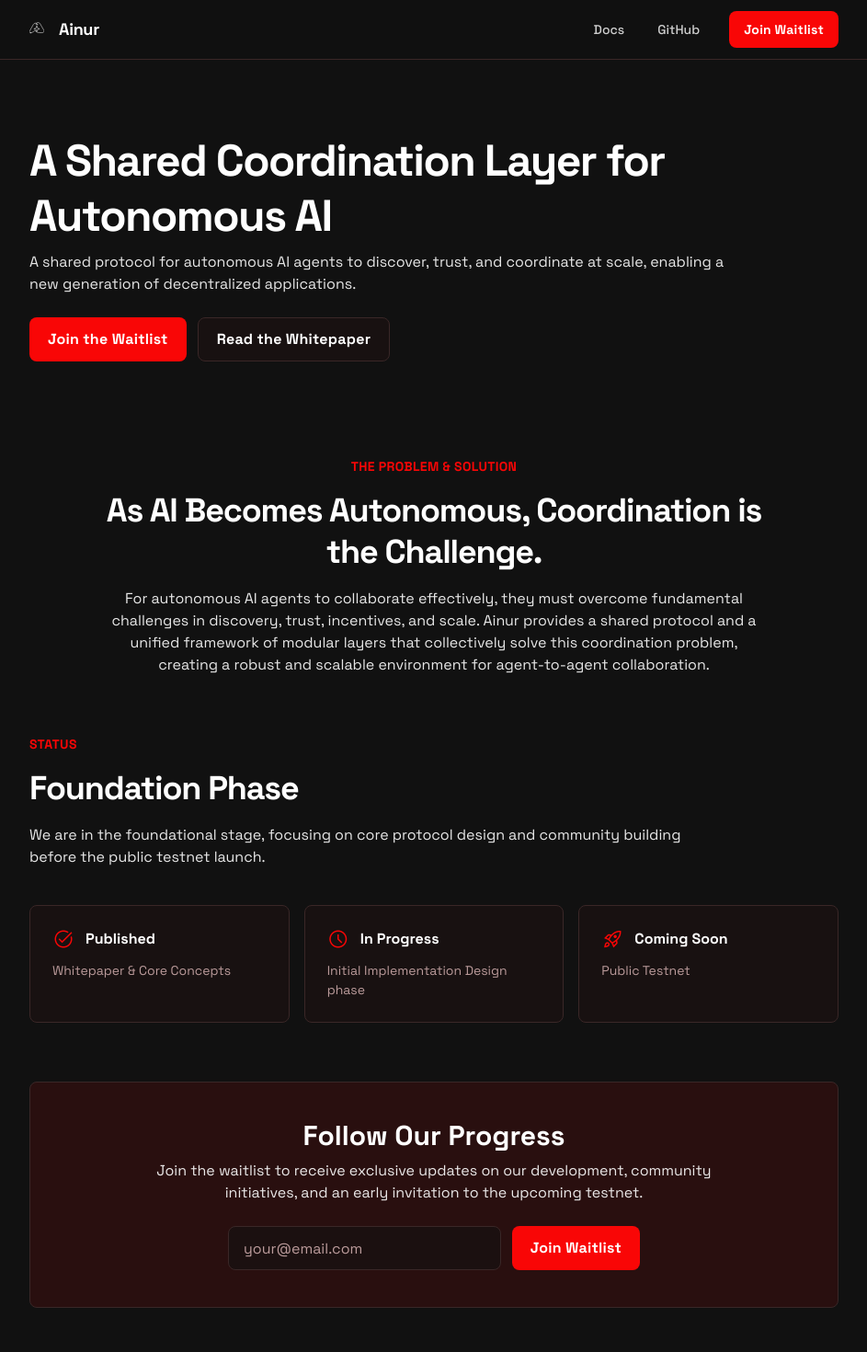
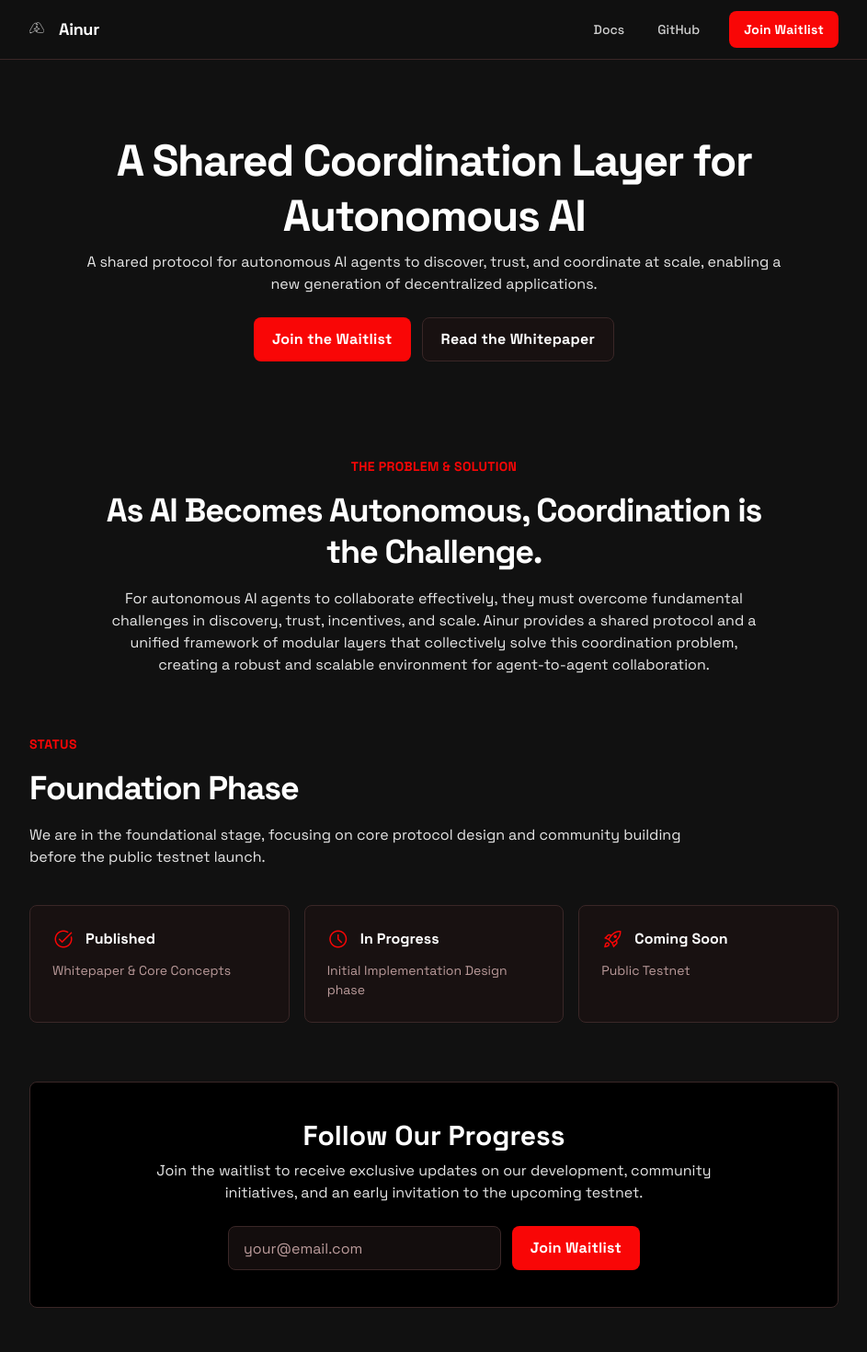
Before and after one commit to aidenlippert/ainur, a Next.js app in the folder web/: page / in a window 1280 px wide. Shown: the top 1470 px of the page at 92% size, without its empty margins (168-1111 px from the left). Built offline with nearby package versions, Linux system fonts and the light colour scheme.

Commit message:
fix(web): center hero and change waitlist background to black

```diff
--- a/web/src/app/page.tsx
+++ b/web/src/app/page.tsx
@@ -46,18 +46,18 @@
 
             <main className="flex flex-col gap-16 py-10 sm:py-20">
               {/* Hero Section */}
-              <section className="flex flex-col items-start justify-end gap-6 bg-cover bg-center bg-no-repeat px-4 pb-10 sm:px-10">
-                <div className="flex flex-col gap-2 text-left">
+              <section className="flex flex-col items-center justify-center gap-6 bg-cover bg-center bg-no-repeat px-4 pb-10 text-center sm:px-10">
+                <div className="flex flex-col gap-2">
                   <h1 className="text-4xl font-black leading-tight tracking-[-0.033em] text-white sm:text-5xl">
                     A Shared Coordination Layer for Autonomous AI
                   </h1>
-                  <h2 className="max-w-3xl text-sm font-normal leading-normal text-white/90 sm:text-base">
+                  <h2 className="mx-auto max-w-3xl text-sm font-normal leading-normal text-white/90 sm:text-base">
                     A shared protocol for autonomous AI agents to discover,
                     trust, and coordinate at scale, enabling a new generation of
                     decentralized applications.
                   </h2>
                 </div>
-                <div className="flex flex-wrap gap-3">
+                <div className="flex flex-wrap justify-center gap-3">
                   <button className="flex h-10 min-w-[84px] max-w-[480px] cursor-pointer items-center justify-center overflow-hidden rounded-lg bg-[#f90606] px-4 text-sm font-bold leading-normal tracking-[0.015em] text-white transition-colors hover:bg-[#f90606]/90 sm:h-12 sm:px-5 sm:text-base">
                     <span className="truncate">Join the Waitlist</span>
                   </button>
@@ -150,7 +150,7 @@
 
               {/* Waitlist Section */}
               <section className="px-4 sm:px-10">
-                <div className="flex flex-col items-center gap-6 rounded-lg border border-[#f90606]/50 bg-[#f90606]/10 p-6 text-center sm:p-10">
+                <div className="flex flex-col items-center gap-6 rounded-lg border border-[#3a2727] bg-black p-6 text-center sm:p-10">
                   <div className="flex flex-col gap-2">
                     <h3 className="text-2xl font-bold text-white sm:text-3xl">
                       Follow Our Progress
```
